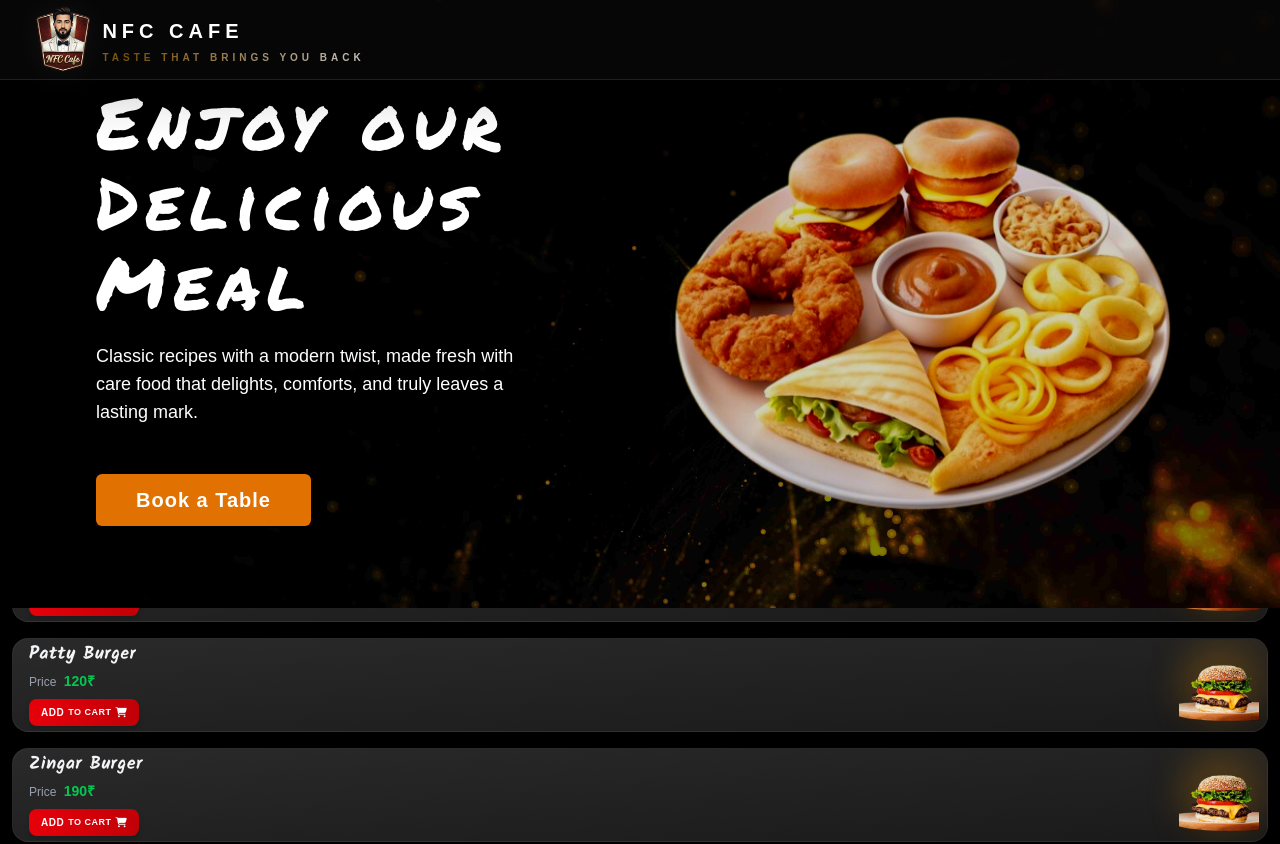
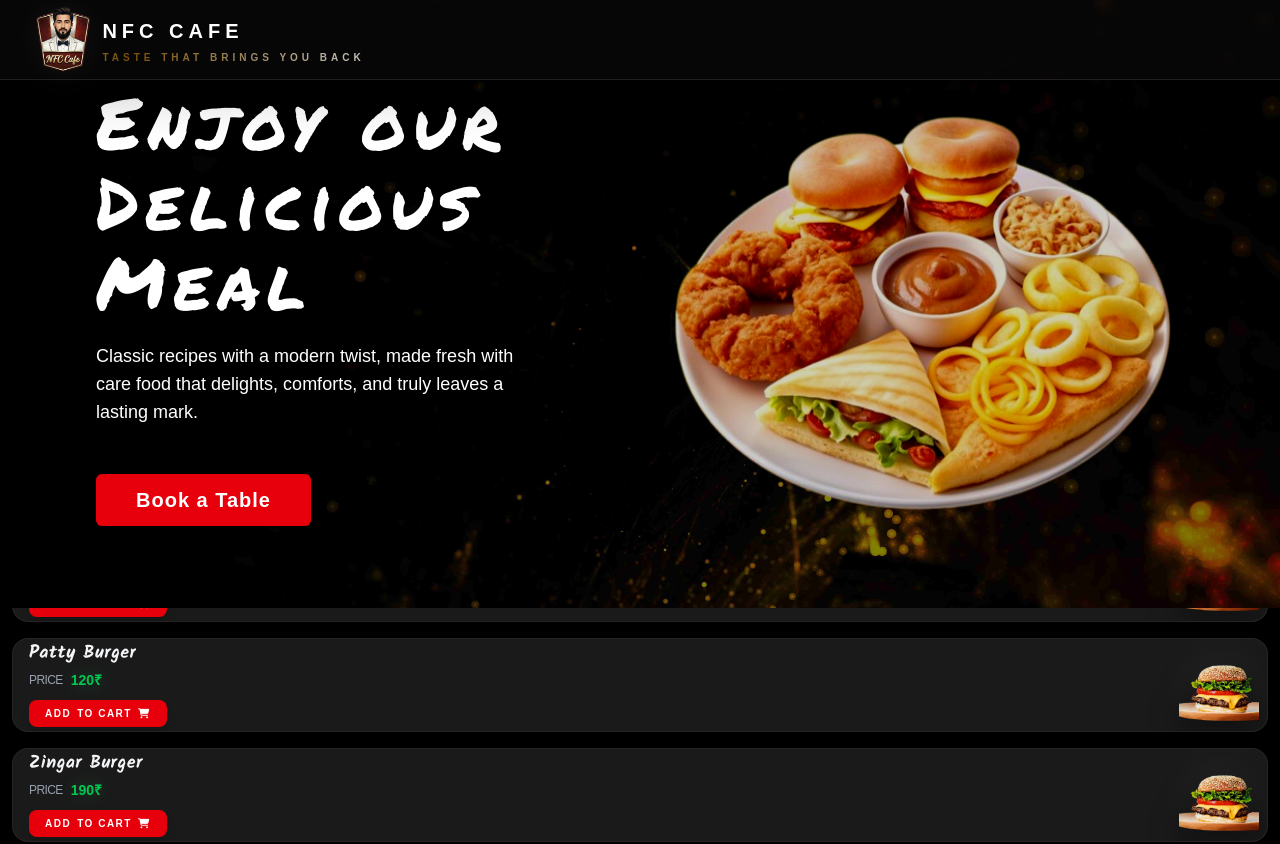
Before and after one commit to ahsan4u/nfc, a React (Vite) app: page / in a window 1280 px wide. Shown: the top 844 px of the page. Built offline with nearby package versions, Linux system fonts and the light colour scheme; a web font is replaced by a local one.

Commit message:
updte card ui

```diff
--- a/src/components/HeroBanner.jsx
+++ b/src/components/HeroBanner.jsx
@@ -23,7 +23,7 @@ export default function HeroBanner({ setOpen }) {
                 <div className={`sm:w-[40%] w-[45%] sm:ml-0 ml-4 ${isVisible ? 'translate-x-0' : '-translate-x-[120%]'} transition-all duration-700`}>
                     <p className="permanent-marker-font tracking-widest sm:text-7xl text-lg font-bold sm:leading-20">Enjoy our Delicious Meal</p>
                     <p className="sm:text-lg text-[10px] sm:mt-5 mt-2">Classic recipes with a modern twist, made fresh with care food that delights, comforts, and truly leaves a lasting mark.</p>
-                    <button onClick={() => setOpen(true)} className="sm:px-10 px-5 sm:py-3 py-2 sm:text-xl text-xs tracking-wider font-bold rounded-md bg-amber-600 sm:mt-12 mt-3 cursor-pointer">Book a Table</button>
+                    <button onClick={() => setOpen(true)} className="sm:px-10 px-5 sm:py-3 py-2 sm:text-xl text-xs tracking-wider font-bold rounded-md bg-red-600 sm:mt-12 mt-3 cursor-pointer">Book a Table</button>
                 </div>
 
 
--- a/src/components/ProductCard.jsx
+++ b/src/components/ProductCard.jsx
@@ -3,30 +3,38 @@ export default function ProductCard({ data, setOpen }) {
 
 
     return (
-        <div className="group relative flex justify-between items-center pl-4 pr-2 bg-gradient-to-br from-[#2a2a2a] to-[#1a1a1a] border border-white/5 text-white rounded-2xl sm:h-[94px] h-[95px] w-full shadow-lg hover:shadow-amber-500/10 hover:scale-[1.02] transition-all duration-300 cursor-pointer overflow-hidden">
-            {/* Background Glow Effect */}
-            <div className="absolute top-0 right-0 w-24 h-24 bg-amber-500/5 rounded-full blur-2xl -mr-10 -mt-10 pointer-events-none group-hover:bg-amber-500/10 transition-colors duration-300"></div>
+        <div className="group relative flex justify-between items-center pl-4 pr-2 bg-[#1a1a1a] border border-white/5 text-white rounded-2xl sm:h-[94px] h-[95px] w-full shadow-[0_4px_20px_rgba(0,0,0,0.4)] hover:shadow-[0_8px_30px_rgba(0,0,0,0.6)] hover:scale-[1.01] active:bg-[#252525] transition-all duration-500 cursor-pointer overflow-hidden">
+            {/* Premium Shine Overlay (Automatic on mobile, faster on hover) */}
+            <div className="absolute inset-0 pointer-events-none self-center">
+                <div className="absolute inset-[-150%] bg-gradient-to-r from-transparent via-white/10 to-transparent rotate-45 animate-card-shine group-hover:duration-700"></div>
+            </div>
+
+            {/* Subtle Inner Highlight */}
+            <div className="absolute inset-0 rounded-2xl border border-white/0 group-hover:border-white/10 active:border-white/20 transition-colors duration-500 pointer-events-none"></div>
 
             <div className="flex flex-col justify-center items-start z-10 w-full max-w-[calc(100%-85px)] sm:max-w-[calc(100%-90px)]">
-                <p className="font-bold sm:text-lg text-base leading-tight tracking-wide kalam-font line-clamp-1 text-gray-100 group-hover:text-amber-400 transition-colors duration-300">{data.name}</p>
-                <p className="text-[10px] sm:text-xs mt-0.5 sm:mt-1 text-gray-400 font-medium">Price <span className="text-green-500 text-sm font-bold ml-1">{data.price}₹</span></p>
+                <p className="font-bold sm:text-lg text-base leading-tight tracking-wide kalam-font line-clamp-1 text-gray-100 group-hover:text-white transition-colors duration-300">{data.name}</p>
+                <div className="flex items-center gap-2 mt-0.5 sm:mt-1">
+                    <p className="text-[10px] sm:text-xs text-gray-400 font-medium uppercase tracking-tighter">Price</p>
+                    <span className="text-green-500 text-sm font-black drop-shadow-[0_0_8px_rgba(34,197,94,0.3)]">{data.price}₹</span>
+                </div>
                 <button
                     onClick={(e) => {
                         e.stopPropagation();
                         setOpen(true);
                     }}
-                    className="mt-1.5 sm:mt-2 text-[10px] font-bold uppercase tracking-wider bg-gradient-to-r from-red-600 to-red-700 hover:from-red-500 hover:to-red-600 text-white px-3 py-1.5 rounded-lg shadow-md hover:shadow-red-600/30 transition-all duration-300 active:scale-95 flex items-center gap-1"
+                    className="mt-2 sm:mt-2.5 text-[9px] sm:text-[10px] font-black uppercase tracking-[0.15em] bg-red-600 hover:bg-red-500 text-white px-3 sm:px-4 py-1.5 rounded-lg shadow-lg hover:shadow-red-600/20 transition-all duration-300 active:scale-95 flex items-center gap-1.5 group-hover:scale-105"
                 >
-                    Add <span className="hidden sm:inline text-[9px]">To Cart</span> <i className="fa-solid fa-cart-shopping text-[8px] sm:text-[10px]"></i>
+                    Add <span className="hidden sm:inline">To Cart</span> <i className="fa-solid fa-cart-shopping text-[8px] sm:text-[10px]"></i>
                 </button>
             </div>
 
-            <div className="relative h-[75px] w-[75px] sm:h-[80px] sm:w-[80px] flex-shrink-0">
-                <div className="absolute inset-0 bg-amber-500/20 rounded-full blur-lg scale-100 transition-transform duration-500"></div>
+            <div className="relative h-[75px] w-[75px] sm:h-[80px] sm:w-[80px] flex-shrink-0 z-10">
+                <div className="absolute inset-1 bg-white/5 rounded-full blur-xl scale-90 group-hover:scale-110 transition-transform duration-700"></div>
                 <img
                     src={`/images/dishes/${data.img}.png`}
                     alt={data.name}
-                    className="relative h-full w-full object-contain drop-shadow-xl group-hover:rotate-6 group-hover:scale-110 transition-transform duration-500 ease-out"
+                    className="relative h-full w-full object-contain drop-shadow-[0_10px_15px_rgba(0,0,0,0.5)] group-hover:rotate-3 group-hover:scale-110 transition-transform duration-500 ease-out"
                 />
             </div>
         </div>
--- a/src/index.css
+++ b/src/index.css
@@ -89,6 +89,31 @@
   animation: float 6s ease-in-out infinite;
 }
 
+@keyframes card-shine {
+  0% {
+    transform: translateX(-100%) rotate(45deg);
+    opacity: 0;
+  }
+
+  20% {
+    opacity: 1;
+  }
+
+  40% {
+    transform: translateX(100%) rotate(45deg);
+    opacity: 0;
+  }
+
+  100% {
+    transform: translateX(100%) rotate(45deg);
+    opacity: 0;
+  }
+}
+
+.animate-card-shine {
+  animation: card-shine 4s ease-in-out infinite;
+}
+
 .no-scrollbar::-webkit-scrollbar {
   display: none;
 }
```
